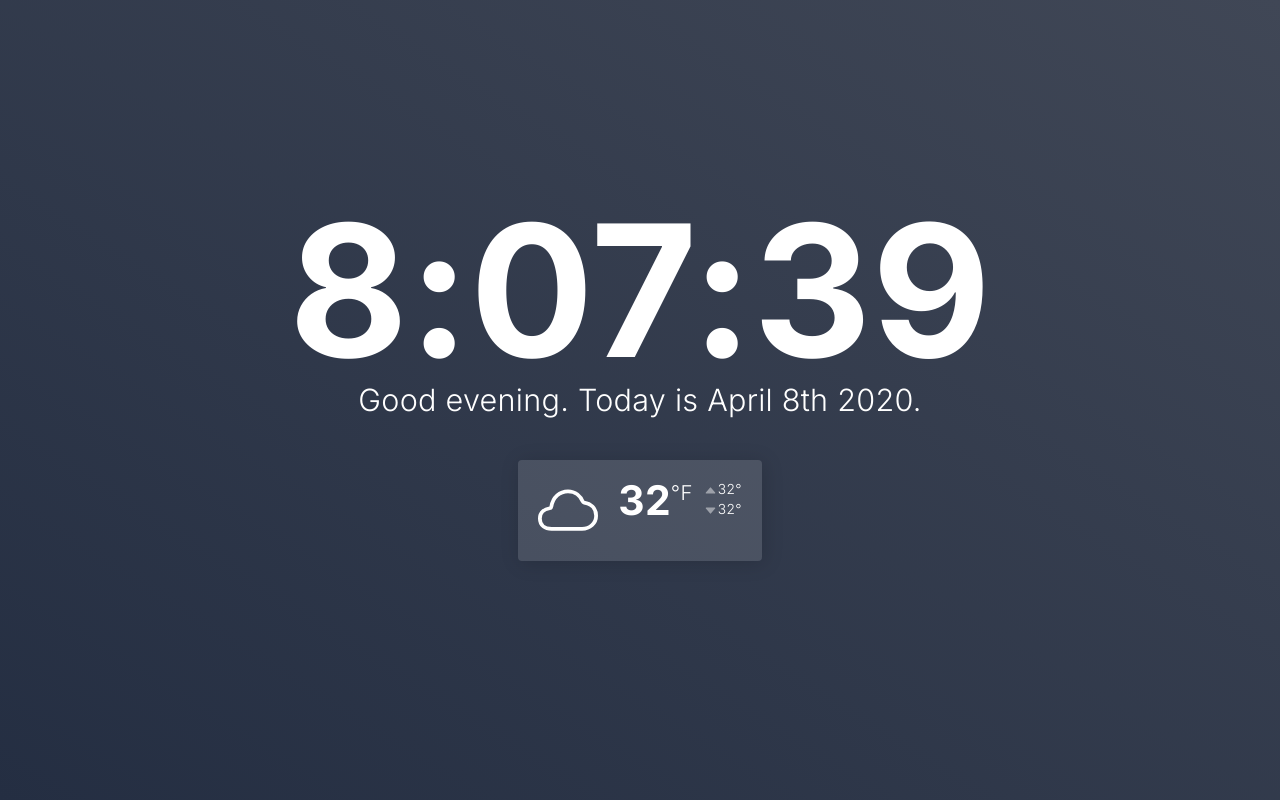
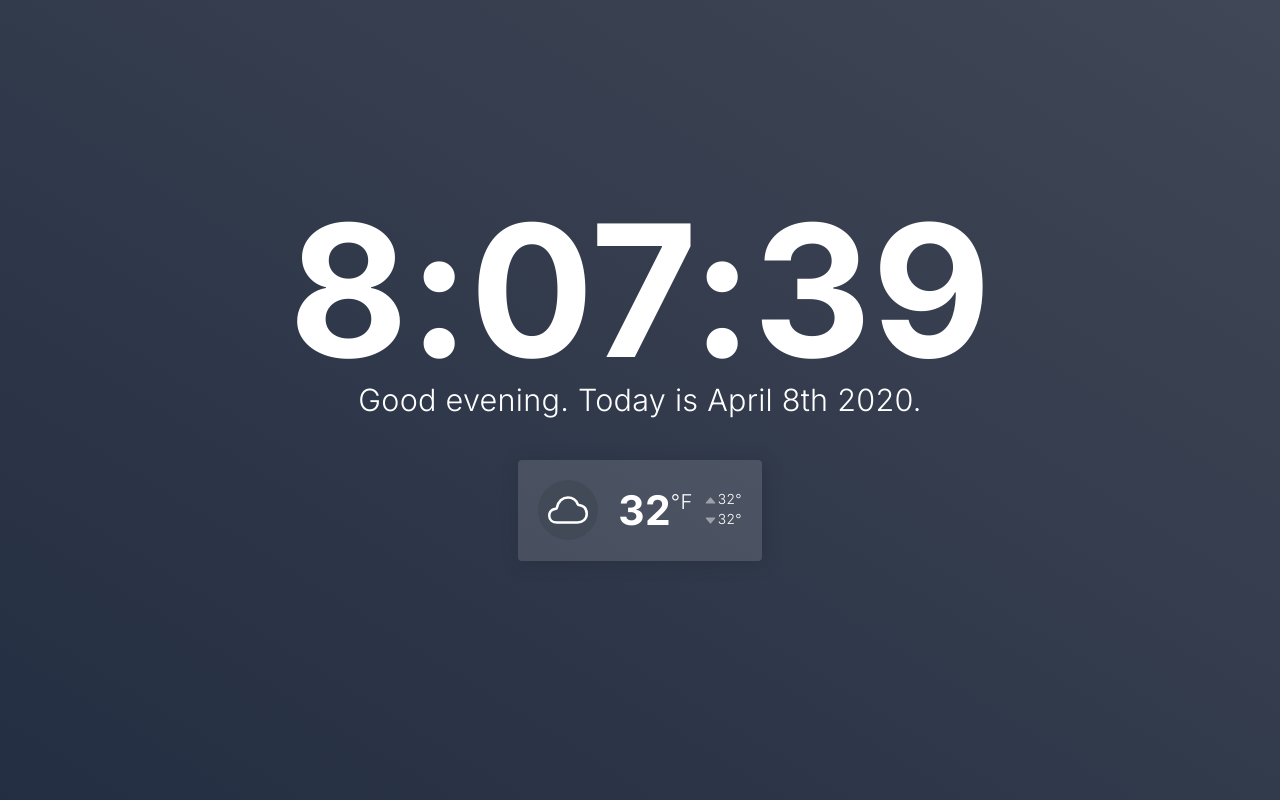
Before and after one commit to mikemattner/hello, a Vue app: page /#/ in a window 1280 px wide. Built offline with nearby package versions, Linux system fonts and the light colour scheme; no server answers.

Commit message:
Updating service worker.

```diff
--- a/src/components/Card.vue
+++ b/src/components/Card.vue
@@ -8,7 +8,7 @@
 
 <script>
 export default {
-  name: 'n-card',
+  name: 'Card',
 };
 </script>
 
--- a/src/components/CurrentWeather.vue
+++ b/src/components/CurrentWeather.vue
@@ -2,6 +2,7 @@
   <div class="current-weather">
     <WeatherIcon
       :icon="this.forecast.weatherIcon"
+      :description="this.forecast.description"
     ></WeatherIcon>
     <Temperature
       :value="this.forecast.temperatureValue"
@@ -35,6 +36,6 @@ export default {
 .current-weather {
   display: flex;
   justify-content: center;
-  align-items: flex-start;
+  align-items: center;
 }
 </style>
--- a/src/components/WeatherIcon.vue
+++ b/src/components/WeatherIcon.vue
@@ -1,6 +1,8 @@
 <template>
   <section>
-    <img class="weather__icon" :src="icon" :alt="description" />
+    <div class="icon-container">
+      <img class="weather__icon" :src="icon" :alt="description" />
+    </div>
   </section>
 </template>
 
@@ -9,6 +11,10 @@ export default {
   name: 'Weather',
   props: {
     icon: {
+      type: String,
+      required: true,
+    },
+    description: {
       type: String,
       required: true,
     },
@@ -23,7 +29,16 @@ section {
   align-items: center;
 }
 .weather__icon {
-  width: 60px;
+  width: 40px;
+}
+.icon-container {
+  width:60px;
+  height: 60px;
+  border-radius: 30px;
+  background-color: rgba(0,0,0,0.1);
+  display: flex;
+  justify-content: center;
+  align-items: center;
   margin-right: 20px;
 }
 </style>
```
Also changed, not shown: package.json (+8 -1 lines), src/components/HelloWorld.vue (deleted, +0 -58 lines), src/registerServiceWorker.js (+15 -13 lines), 1 other file (tests, documents, lock files or other folders).
